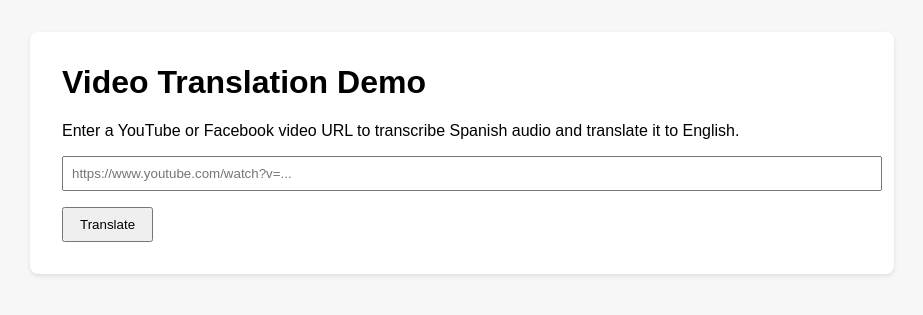
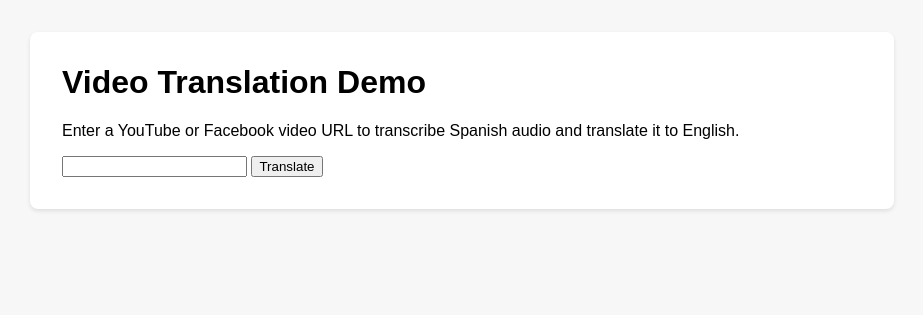
Before and after one commit to astramitadev/livestream-translation, a FastAPI app: page / in a window 1280 px wide. Shown: the top 315 px of the page, without its empty margins (178-1101 px from the left). Run offline with FastAPI, Linux system fonts and the light colour scheme.

Commit message:
Update index.html

```diff
--- a/templates/index.html
+++ b/templates/index.html
@@ -10,10 +10,11 @@
     <div class="container">
         <h1>Video Translation Demo</h1>
         <p>Enter a YouTube or Facebook video URL to transcribe Spanish audio and translate it to English.</p>
-        <form action="/translate" method="post">
-            <input type="text" name="url" placeholder="https://www.youtube.com/watch?v=..." style="width:100%; padding:0.5rem;" />
-            <button type="submit" style="margin-top:1rem; padding:0.5rem 1rem;">Translate</button>
-        </form>
+       <form action="/translate" method="get">
+  <input name="url" />
+  <button type="submit">Translate</button>
+</form>
+
         {% if original_text %}
         <h2>Spanish Transcript</h2>
         <p>{{ original_text }}</p>
```
